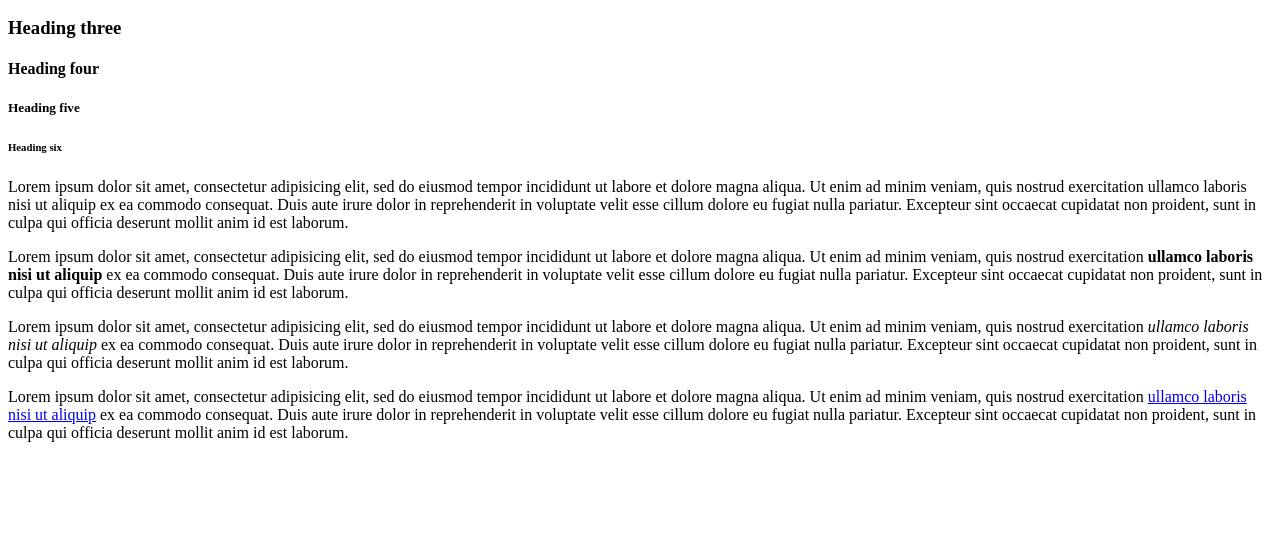
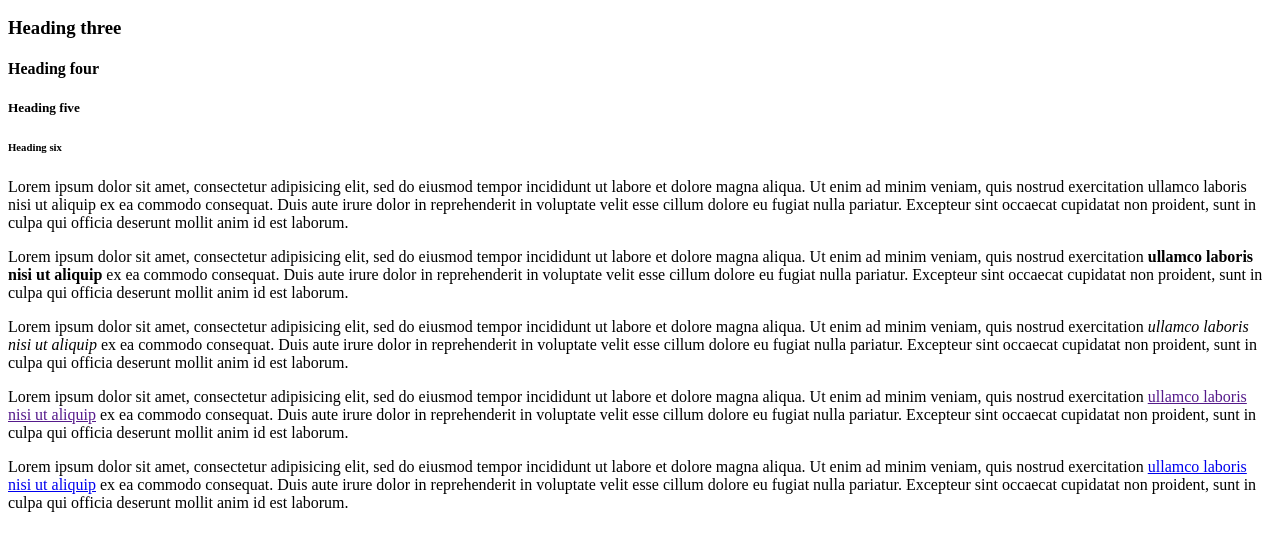
Before and after one commit to pratah/HTML-Cheat_Sheet, a plain HTML site: page index.html in a window 1280 px wide. Shown: the part 110-656 px from the top of the page. Drawn offline with Linux system fonts and the light colour scheme.

Commit message:
Adding to files

```diff
--- a/index.html
+++ b/index.html
@@ -44,6 +44,15 @@
 		<p>
 			Lorem ipsum dolor sit amet, consectetur adipisicing elit, sed do eiusmod
 			tempor incididunt ut labore et dolore magna aliqua. Ut enim ad minim veniam,
+			quis nostrud exercitation <a href="">ullamco laboris nisi ut aliquip</a> ex ea commodo
+			consequat. Duis aute irure dolor in reprehenderit in voluptate velit esse
+			cillum dolore eu fugiat nulla pariatur. Excepteur sint occaecat cupidatat non
+			proident, sunt in culpa qui officia deserunt mollit anim id est laborum.
+		</p>
+			<!--Links on new tab-->
+		<p>
+			Lorem ipsum dolor sit amet, consectetur adipisicing elit, sed do eiusmod
+			tempor incididunt ut labore et dolore magna aliqua. Ut enim ad minim veniam,
 			quis nostrud exercitation <a href="https://www.google.com/" target="_blank">ullamco laboris nisi ut aliquip</a> ex ea commodo
 			consequat. Duis aute irure dolor in reprehenderit in voluptate velit esse
 			cillum dolore eu fugiat nulla pariatur. Excepteur sint occaecat cupidatat non
```
Also changed, not shown: 1 other file.
